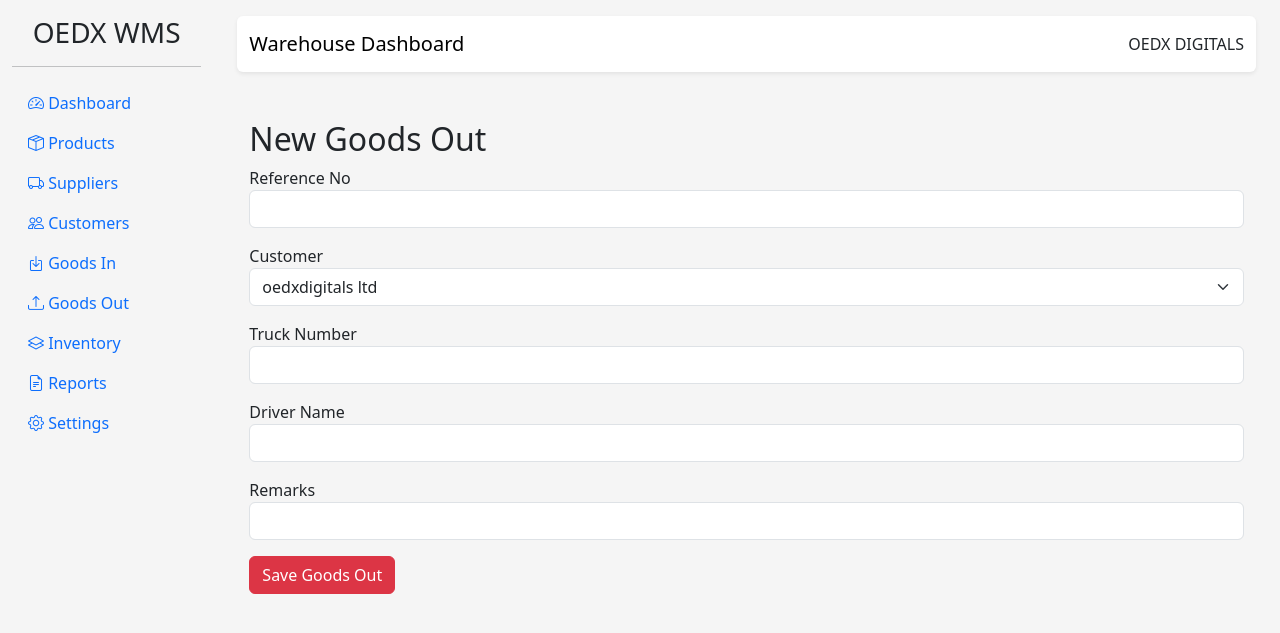
After one commit to oedxdigitals/OEDX-WMS, a Flask app: page /goods-out/new in a window 1280 px wide. The commit adds this page. Shown: the top 633 px of the page. Run offline with Flask 3, Linux system fonts and the light colour scheme.

```diff
--- a/app/blueprints/goods_out.py
+++ b/app/blueprints/goods_out.py
@@ -0,0 +1,76 @@
+from flask import Blueprint, render_template, redirect, url_for
+
+from app.extensions import db
+
+from app.forms.goods_out import GoodsOutForm
+
+from app.models.goods_out import GoodsOut
+from app.models.customer import Customer
+
+
+goods_out_bp = Blueprint(
+    "goods_out",
+    __name__,
+    url_prefix="/goods-out"
+)
+
+
+@goods_out_bp.route("/")
+def index():
+
+    records = GoodsOut.query.order_by(
+        GoodsOut.id.desc()
+    ).all()
+
+    return render_template(
+        "goods_out/list.html",
+        records=records
+    )
+
+
+@goods_out_bp.route(
+    "/new",
+    methods=["GET", "POST"]
+)
+def new():
+
+    form = GoodsOutForm()
+
+    form.customer_id.choices = [
+
+        (c.id, c.company_name)
+
+        for c in Customer.query.order_by(
+            Customer.company_name
+        ).all()
+
+    ]
+
+    if form.validate_on_submit():
+
+        record = GoodsOut(
+
+            reference_no=form.reference_no.data,
+
+            customer_id=form.customer_id.data,
+
+            truck_number=form.truck_number.data,
+
+            driver_name=form.driver_name.data,
+
+            remarks=form.remarks.data
+
+        )
+
+        db.session.add(record)
+
+        db.session.commit()
+
+        return redirect(
+            url_for("goods_out.index")
+        )
+
+    return render_template(
+        "goods_out/form.html",
+        form=form
+    )
--- a/app/forms/__init__.py
+++ b/app/forms/__init__.py
@@ -2,3 +2,4 @@ from .product import ProductForm
 from .supplier import SupplierForm
 from .customer import CustomerForm
 from .goods_in import GoodsInForm, GoodsInItemForm
+from .goods_out import GoodsOutForm
--- /dev/null
+++ b/app/forms/goods_out.py
@@ -0,0 +1,37 @@
+from flask_wtf import FlaskForm
+from wtforms import (
+    StringField,
+    SelectField,
+    SubmitField,
+)
+from wtforms.validators import DataRequired
+
+
+class GoodsOutForm(FlaskForm):
+
+    reference_no = StringField(
+        "Reference No",
+        validators=[DataRequired()]
+    )
+
+    customer_id = SelectField(
+        "Customer",
+        coerce=int,
+        validators=[DataRequired()]
+    )
+
+    truck_number = StringField(
+        "Truck Number"
+    )
+
+    driver_name = StringField(
+        "Driver Name"
+    )
+
+    remarks = StringField(
+        "Remarks"
+    )
+
+    submit = SubmitField(
+        "Save Goods Out"
+    )
--- a/app/routes.py
+++ b/app/routes.py
@@ -4,6 +4,7 @@ from app.blueprints.suppliers import suppliers_bp
 from app.blueprints.customers import customers_bp
 from app.blueprints.goods_in import goods_in_bp
 from app.blueprints.inventory import inventory_bp
+from app.blueprints.goods_out import goods_out_bp
 
 
 def register_routes(app):
@@ -19,3 +20,5 @@ def register_routes(app):
     app.register_blueprint(goods_in_bp)
 
     app.register_blueprint(inventory_bp)
+
+    app.register_blueprint(goods_out_bp)
--- /dev/null
+++ b/templates/goods_out/form.html
@@ -0,0 +1,59 @@
+{% extends "base.html" %}
+
+{% block content %}
+
+<div class="container mt-4">
+
+<h2>New Goods Out</h2>
+
+<form method="POST">
+
+{{ form.hidden_tag() }}
+
+<div class="mb-3">
+
+{{ form.reference_no.label }}
+
+{{ form.reference_no(class="form-control") }}
+
+</div>
+
+<div class="mb-3">
+
+{{ form.customer_id.label }}
+
+{{ form.customer_id(class="form-select") }}
+
+</div>
+
+<div class="mb-3">
+
+{{ form.truck_number.label }}
+
+{{ form.truck_number(class="form-control") }}
+
+</div>
+
+<div class="mb-3">
+
+{{ form.driver_name.label }}
+
+{{ form.driver_name(class="form-control") }}
+
+</div>
+
+<div class="mb-3">
+
+{{ form.remarks.label }}
+
+{{ form.remarks(class="form-control") }}
+
+</div>
+
+{{ form.submit(class="btn btn-danger") }}
+
+</form>
+
+</div>
+
+{% endblock %}
```
Also changed, not shown: app/blueprints/goods_in.py (+8 -0 lines), templates/customers/list.html (+3 -5 lines), templates/dashboard.html (+15 -0 lines), templates/goods_out/list.html (added, +46 -0 lines), database/warehouse.db.
